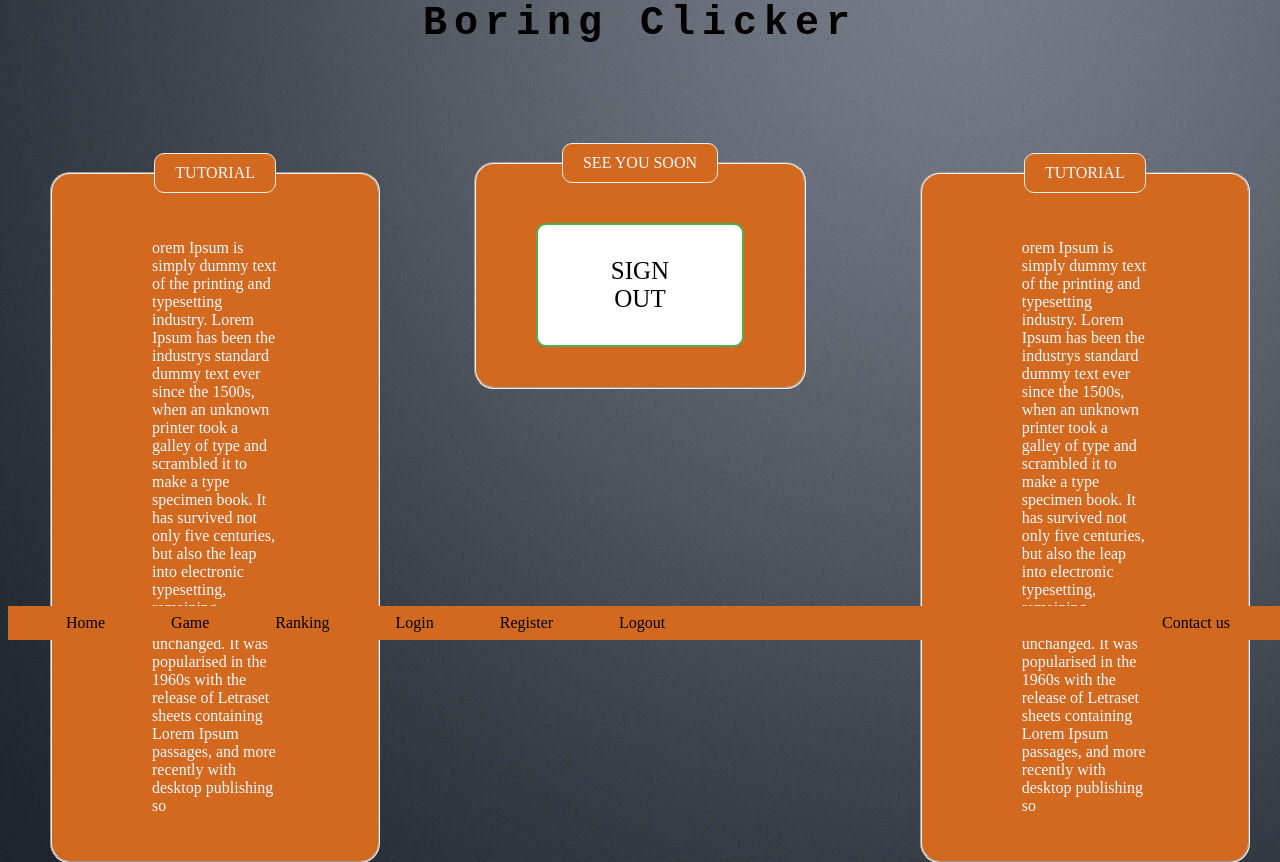
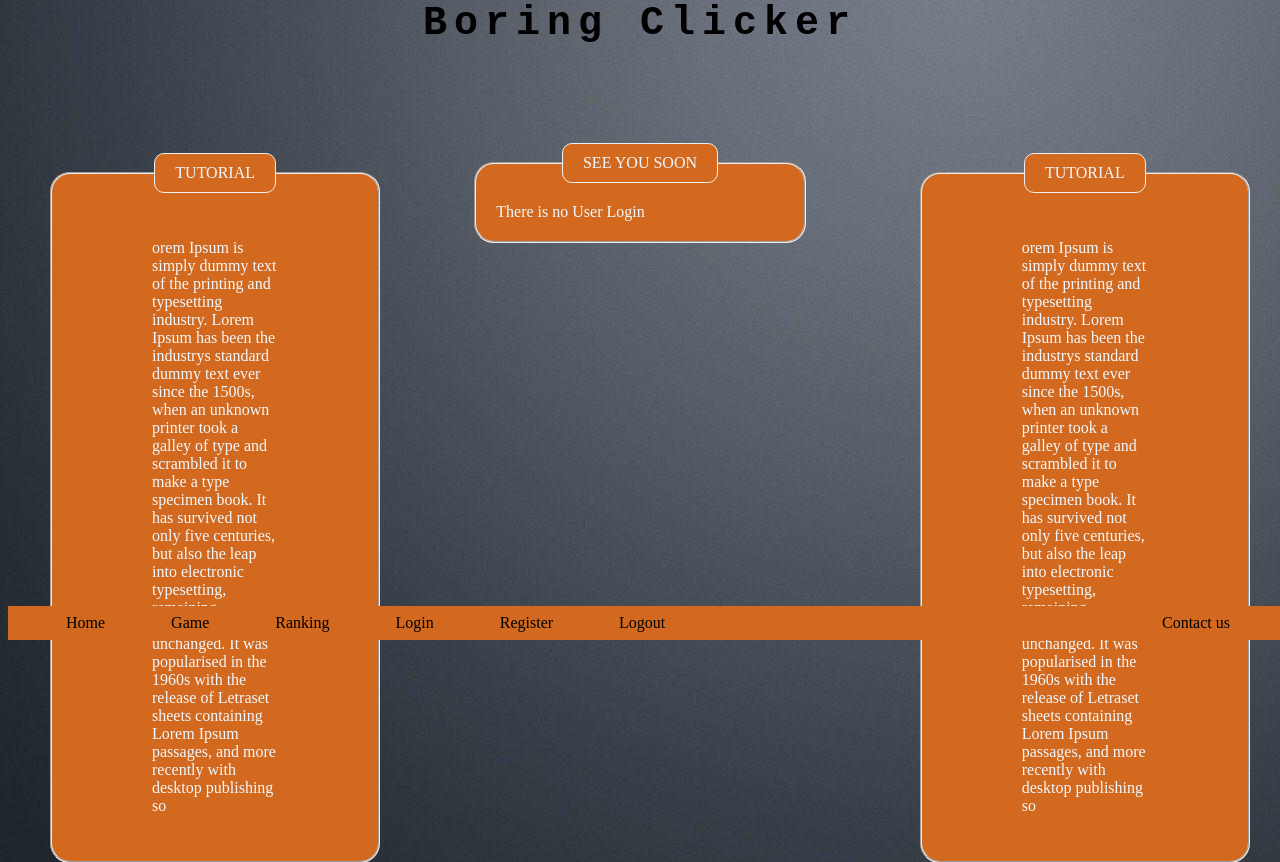
Before and after one commit to kamina95/WebGame, a PHP site: page /logout.php in a window 1280 px wide. Shown: the part 160-1022 px from the top of the page. Run offline with PHP 8.4, Linux system fonts and the light colour scheme.

```diff
--- a/css/styles.css
+++ b/css/styles.css
@@ -123,6 +123,11 @@ legend {
     padding: 10px 20px;
     text-align: center;
     text-transform: uppercase;
+}
+
+#loginPara {
+    display: flex;
+    justify-content: center;
 }
 
 
--- a/login.php
+++ b/login.php
@@ -22,10 +22,12 @@
                 <legend>Login</legend>
                 <div id="loginPara">
                     <form>
+
                         <div class = "formField">
                             <label for = "email" class = "title">Email:</label>
                             <input type = "text" name = "email" id="emailInput" required ="requiered"/><br />
                         </div>
+
                         <div class = "formField">
                             <label for = "password" class = "title">Password:</label>
                             <input type = "password" name = "password" id="passwordInput" required ="requiered"/><br />
@@ -34,6 +36,7 @@
                         <div class ="submit">
                             <button onclick="login()">Login</button>
                         </div>
+
                     </form>
                 </div>
                 <p id="loginFailure" style="color:red;"></p>
@@ -55,7 +58,7 @@
             let usrObj = JSON.parse(localStorage[sessionStorage.loggedInUsrEmail])
 
             //say hello to logged in user
-            document.getElementById("loginPara").innerHTML = usrObj.email + " logged in.";
+            document.getElementById("loginPara").innerHTML = usrObj.userName + " logged in.";
         }
     }
 
--- a/logout.php
+++ b/logout.php
@@ -17,8 +17,10 @@
 <div class = "column2">
     <fieldset>
         <legend>see you soon</legend>
-        <div class = "buttonPos">
-            <a class ="button button1" href = "">SIGN OUT</a>
+        <div id ="userLogin">
+            <div class = "buttonPos">
+                <a class ="button button1" onclick="logout()">SIGN OUT</a>
+            </div>
         </div>
     </fieldset>
 </div>
@@ -28,6 +30,25 @@
     tutorial("column3", "end");
 ?>
 
+<script>
+    window.onclick = checkLogin;
+    window.onload = checkLogin;//Check to see if user is logged in already
+    function checkLogin(){
+        if(sessionStorage.loggedInUsrEmail === undefined){
+            //Say hello to logged in user
+            document.getElementById("userLogin").innerHTML = "There is no User Login";
+        }
+    }
+
+
+    function logout(){
+
+        sessionStorage.clear();
+
+    }
+
+</script>
+
 <!--output footer -->
 <?php
     //Output the footer
```
Also changed, not shown: register.php (+17 -2 lines).
